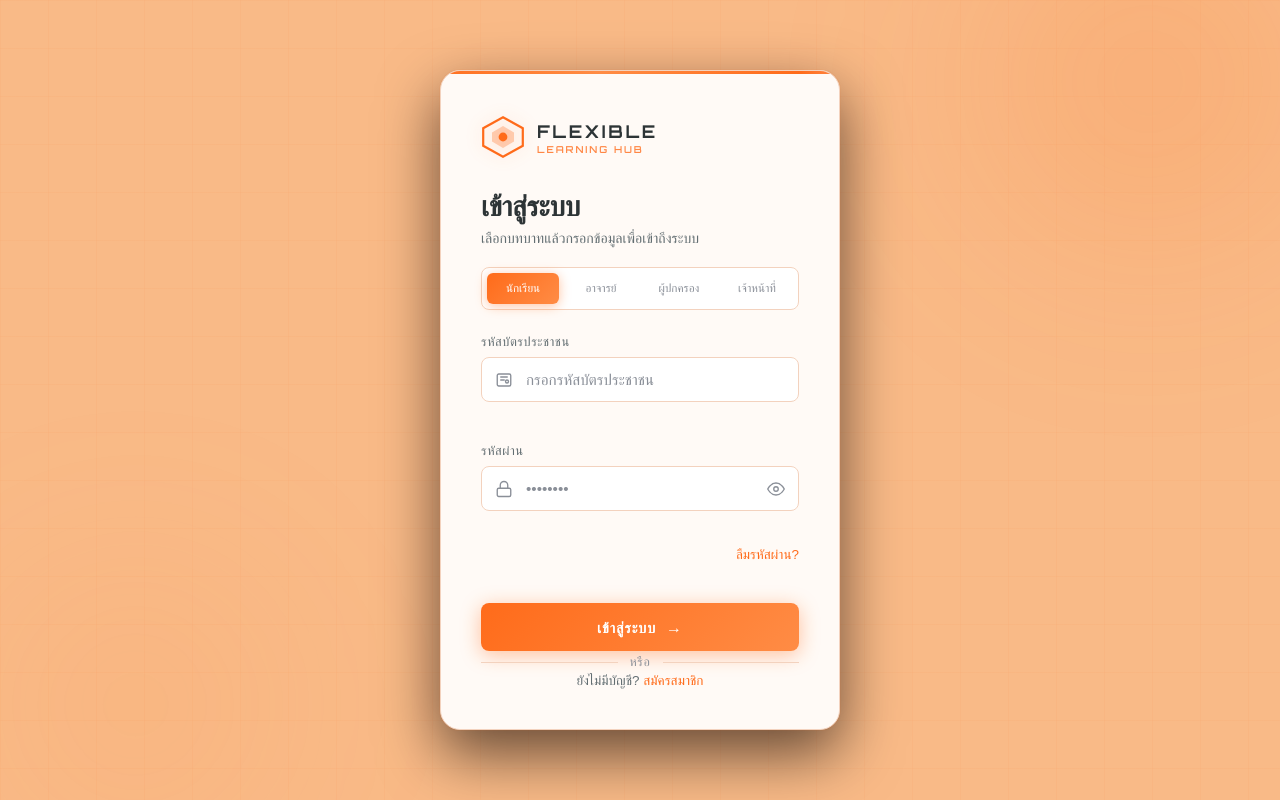
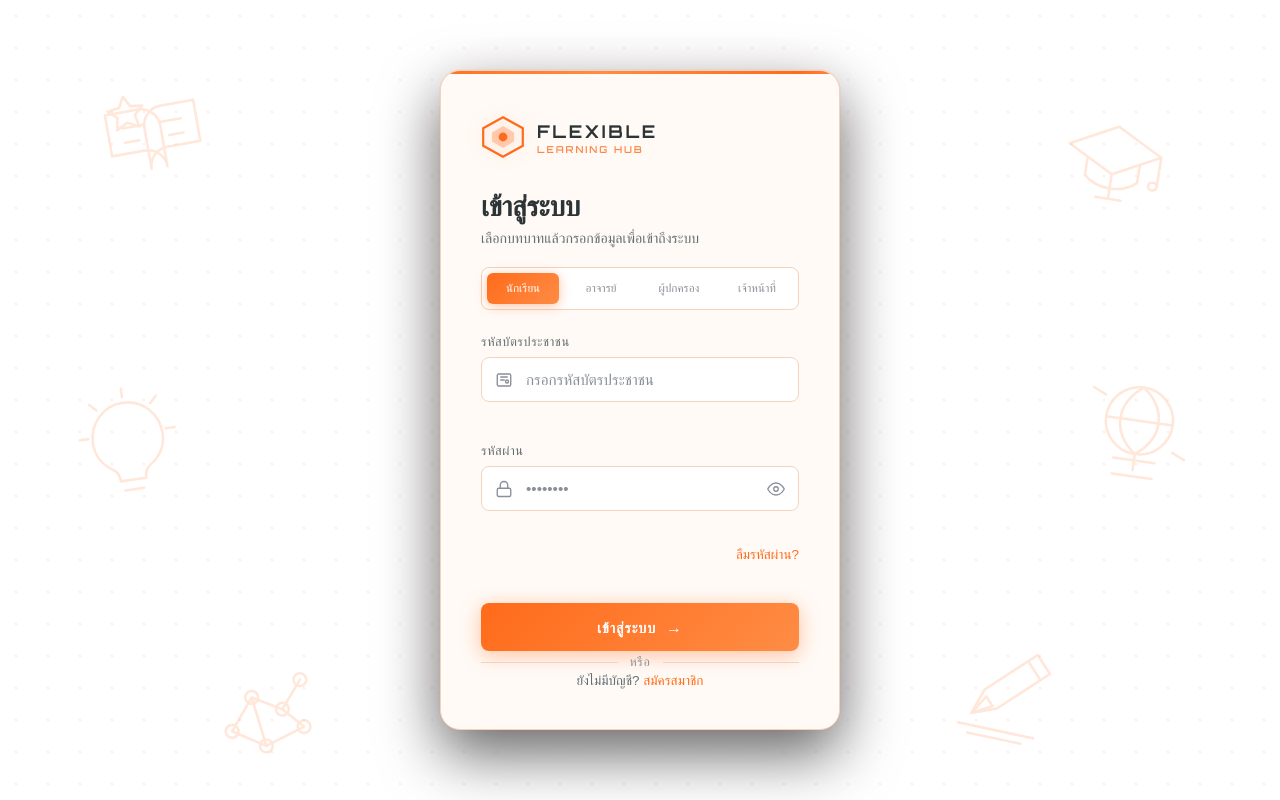
Before and after one commit to markkeza123456-beep/FlexReal, a PHP site: page /login.php in a window 1280 px wide. Run offline with PHP 8.4, Linux system fonts and the light colour scheme; some web fonts are replaced.

Commit message:
พื้นหลัง

```diff
--- a/login.css
+++ b/login.css
@@ -5,7 +5,7 @@
 
 /* ---------- CSS Variables ---------- */
 :root {
-  --bg:          #f9ba87;
+  --bg:          #ffffff;
   --surface:     #ffffff;
   --card:        #fffaf6;
   --border:      #f3d2be;
@@ -51,26 +51,53 @@ body {
   position: relative;
 }
 
-/* ---------- Background Grid ---------- */
+/* ---------- White Background Pattern ---------- */
 .bg-grid {
   position: fixed;
   inset: 0;
   background-image:
-    linear-gradient(rgba(255,107,26,.04) 1px, transparent 1px),
-    linear-gradient(90deg, rgba(255,107,26,.04) 1px, transparent 1px);
-  background-size: 48px 48px;
+    radial-gradient(circle, rgba(255,107,26,.13) 1.3px, transparent 1.5px);
+  background-size: 32px 32px;
   pointer-events: none;
   z-index: 0;
 }
 
+/* Learning-themed line illustrations, kept behind the login card. */
+.edu-pattern {
+  position: fixed;
+  inset: 0;
+  overflow: hidden;
+  pointer-events: none;
+  z-index: 0;
+}
+.edu-illustration {
+  position: absolute;
+  width: clamp(112px, 10vw, 180px);
+  height: auto;
+  color: #ff6b1a;
+  opacity: .16;
+  stroke: currentColor;
+  stroke-width: 3.2;
+  stroke-linecap: round;
+  stroke-linejoin: round;
+}
+.book-one    { top: 10%; left: 7%; transform: rotate(-10deg); }
+.cap-one     { top: 13%; right: 8%; transform: rotate(9deg); }
+.bulb-one    { top: 48%; left: 5%; transform: rotate(-8deg); }
+.globe-one   { top: 46%; right: 6%; transform: rotate(8deg); }
+.network-one { bottom: 4%; left: 16%; transform: rotate(-5deg); }
+.pencil-one  { bottom: 6%; right: 16%; transform: rotate(12deg); }
+
 /* ---------- Glow Orbs ---------- */
 .glow-orb {
-  position: fixed;
-  border-radius: 50%;
-  filter: blur(80px);
-  pointer-events: none;
-  z-index: 0;
-  animation: orbFloat 8s ease-in-out infinite alternate;
+  display: none;
+}
+
+@media (max-width: 760px) {
+  .edu-illustration { opacity: .1; }
+  .network-one, .pencil-one { display: none; }
+  .book-one { left: -8%; }
+  .cap-one { right: -8%; }
 }
 .orb-1 {
   width: 500px; height: 500px;
--- a/login.php
+++ b/login.php
@@ -11,6 +11,14 @@
 </head>
 <body>
   <div class="bg-grid"></div>
+  <div class="edu-pattern" aria-hidden="true">
+    <svg class="edu-illustration book book-one" viewBox="0 0 160 140" fill="none"><path d="M24 34h42c13 0 24 11 24 24v52c0-13-11-24-24-24H24zM136 34H94c-13 0-24 11-24 24v52c0-13 11-24 24-24h42z"/><path d="M43 54h27M43 72h18M117 54H90M117 72H99"/><path d="M50 15l7 13 15 2-11 10 3 15-14-7-14 7 3-15-11-10 15-2z"/></svg>
+    <svg class="edu-illustration cap cap-one" viewBox="0 0 160 140" fill="none"><path d="M22 58 80 28l58 30-58 30zM47 72v22c18 16 48 16 66 0V72M138 59v36"/><path d="M138 95c0 7-11 7-11 0 0-6 11-6 11 0zM80 88v31M64 119h32"/></svg>
+    <svg class="edu-illustration bulb bulb-one" viewBox="0 0 160 140" fill="none"><path d="M80 23c-25 0-44 20-44 45 0 16 9 29 21 37 5 3 7 9 7 15h32c0-6 2-12 7-15 12-8 21-21 21-37 0-25-19-45-44-45zM64 120h32M68 132h24"/><path d="M80 5v11M38 20l8 8M122 20l-8 8M20 62h11M129 62h11"/></svg>
+    <svg class="edu-illustration globe globe-one" viewBox="0 0 160 140" fill="none"><circle cx="80" cy="66" r="42"/><path d="M38 66h84M80 24c16 12 24 27 24 42s-8 30-24 42c-16-12-24-27-24-42s8-30 24-42zM54 116h52M80 108v20M55 136h50"/><path d="M18 32l16 7M126 100l16 7"/></svg>
+    <svg class="edu-illustration network network-one" viewBox="0 0 160 140" fill="none"><path d="m32 90 28-40 37 18 25-35M32 90l41 22 49-20M60 50l13 62M97 68l25 24"/><circle cx="32" cy="90" r="8"/><circle cx="60" cy="50" r="8"/><circle cx="97" cy="68" r="8"/><circle cx="122" cy="33" r="8"/><circle cx="73" cy="112" r="8"/><circle cx="122" cy="92" r="8"/></svg>
+    <svg class="edu-illustration pencil pencil-one" viewBox="0 0 160 140" fill="none"><path d="m36 101 10-32 56-56 20 20-56 56zM92 23l20 20M36 101l24-14-10-10z"/><path d="M22 116h96M36 126h68"/></svg>
+  </div>
   <div class="glow-orb orb-1"></div>
   <div class="glow-orb orb-2"></div>
 
```
